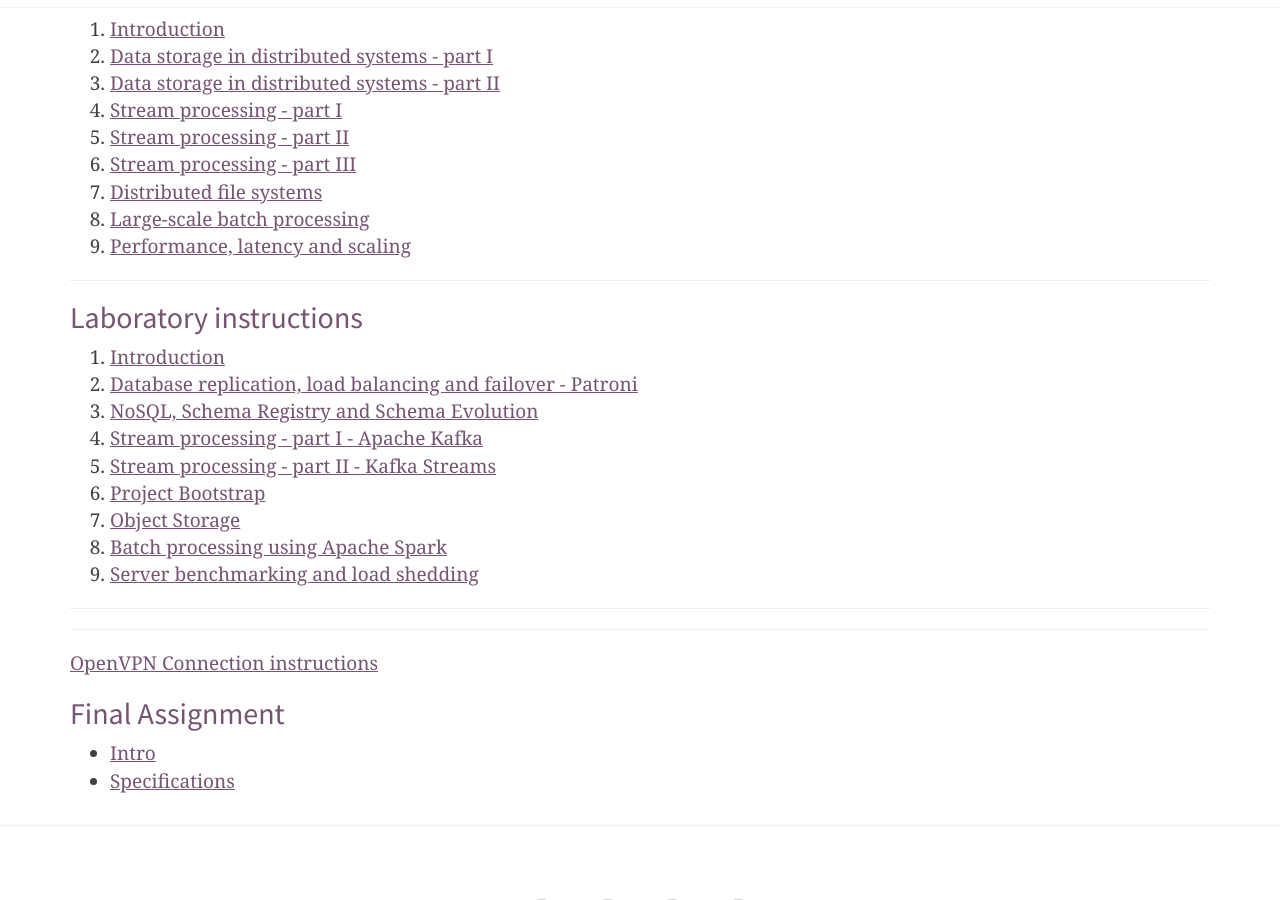
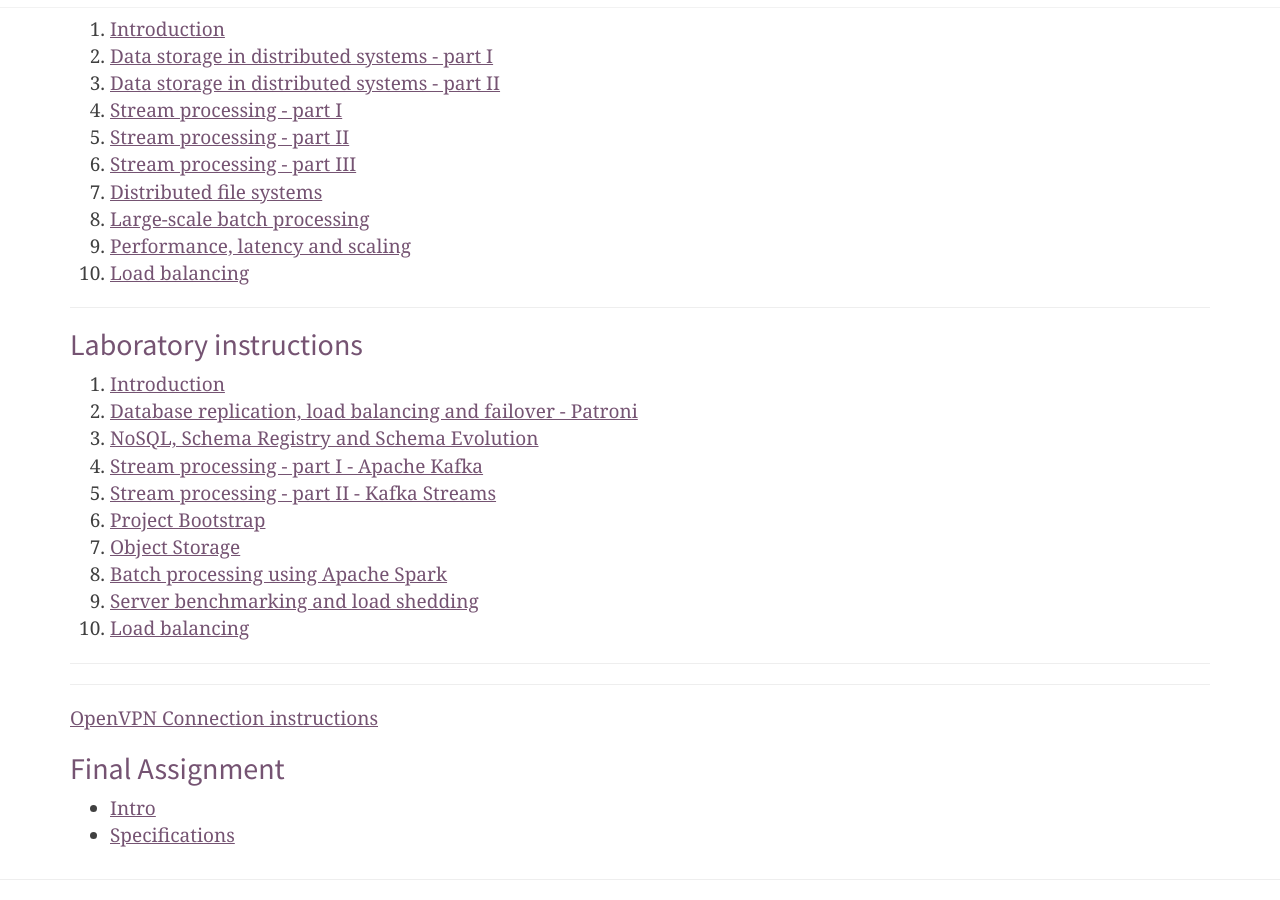
Before and after one commit to RTBHOUSE/mimuw-blog2024L, a Jekyll site: the page built from index.html, in a window 1280 px wide and 900 px high, scrolled down 849 px. Built offline with Jekyll 4.4.1, drawn with Linux system fonts in a browser that asks for light colours; nearby versions of some CDN libraries; the list of posts is cut into pages by our own code.

Commit message:
Load balancing

```diff
--- a/index.html
+++ b/index.html
@@ -37,6 +37,8 @@
 		<li><a href="/slides/7.pdf">Distributed file systems</a></li>
 		<li><a href="/slides/8.pdf">Large-scale batch processing</a></li>
 		<li><a href="/slides/9.pdf">Performance, latency and scaling</a></li>
+		<li><a href="/slides/10.pdf">Load balancing</a></li>
+
 	</ol>
 </div>
 
@@ -74,6 +76,10 @@
 		<li>
 			<a href="https://github.com/RTBHOUSE/mimuw-lab2024L/tree/main/lab09">Server benchmarking and load shedding</a>
 		</li>
+		<li>
+			<a href="https://github.com/RTBHOUSE/mimuw-lab2024L/tree/main/lab10">Load balancing</a>
+		</li>
+
 
 	</ol>
 
```
Also changed, not shown: 1 other file.
